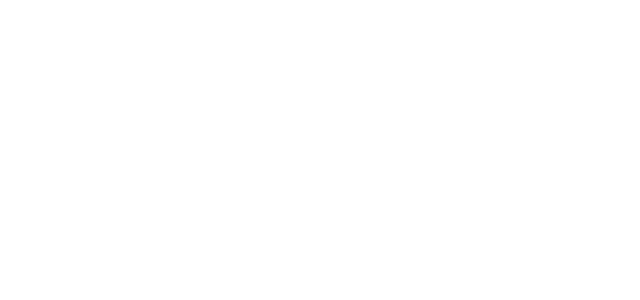
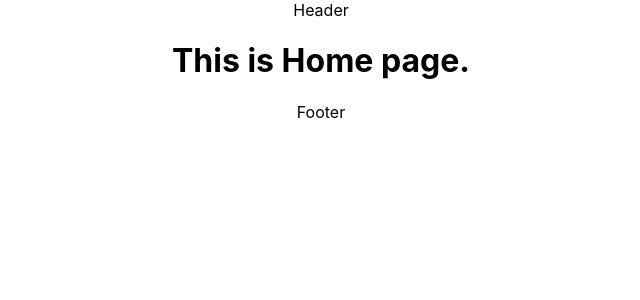
Before and after one commit to ZahraaaRezaeiii/route-navigate-react, a React (Create React App) app: page / in a window 1280 px wide. Before the commit this address had no page. Shown: the top 300 px of the page, without its empty margins (319-959 px from the left). Built offline with nearby package versions, Linux system fonts and the light colour scheme.

Commit message:
ReactRouterTemplate #5

```diff
--- a/src/App.js
+++ b/src/App.js
@@ -1,14 +1,22 @@
+import {BrowserRouter, Routes, Route} from 'react-router-dom'
+import { Home } from './pages/Home';
+import { About } from './pages/About';
+import { Profile } from './pages/Profile';
 import './App.css';
-import {BrowserRouter, Routes, Route} from 'react-router-dom'
+
 
 function App() {
   return (
     <div className="App">
       <BrowserRouter>
-      <Routes>
-        <Route></Route>
-        <Route></Route>
-      </Routes>
+        <div>Header</div>
+        <Routes>
+          <Route path="/" element={<Home />} />
+          <Route path="/about" element={<About/>} />
+          <Route path="/profile" element={<Profile/>} />
+          <Route path='*' element={<div>Not Found Page.</div>} />
+        </Routes>
+        <div>Footer</div>
       </BrowserRouter>
     </div>
   );
--- /dev/null
+++ b/src/pages/About.js
@@ -0,0 +1,6 @@
+export const About = () => {
+    return(
+        <h1>This is About page.</h1>
+    )
+
+}
--- /dev/null
+++ b/src/pages/Home.js
@@ -0,0 +1,5 @@
+export const Home = () => {
+    return (
+        <h1>This is Home page.</h1>
+    )
+}
--- /dev/null
+++ b/src/pages/Profile.js
@@ -0,0 +1,5 @@
+export const Profile = () => {
+    return (
+        <h1>This is Profile page.</h1>
+    )
+}
```
